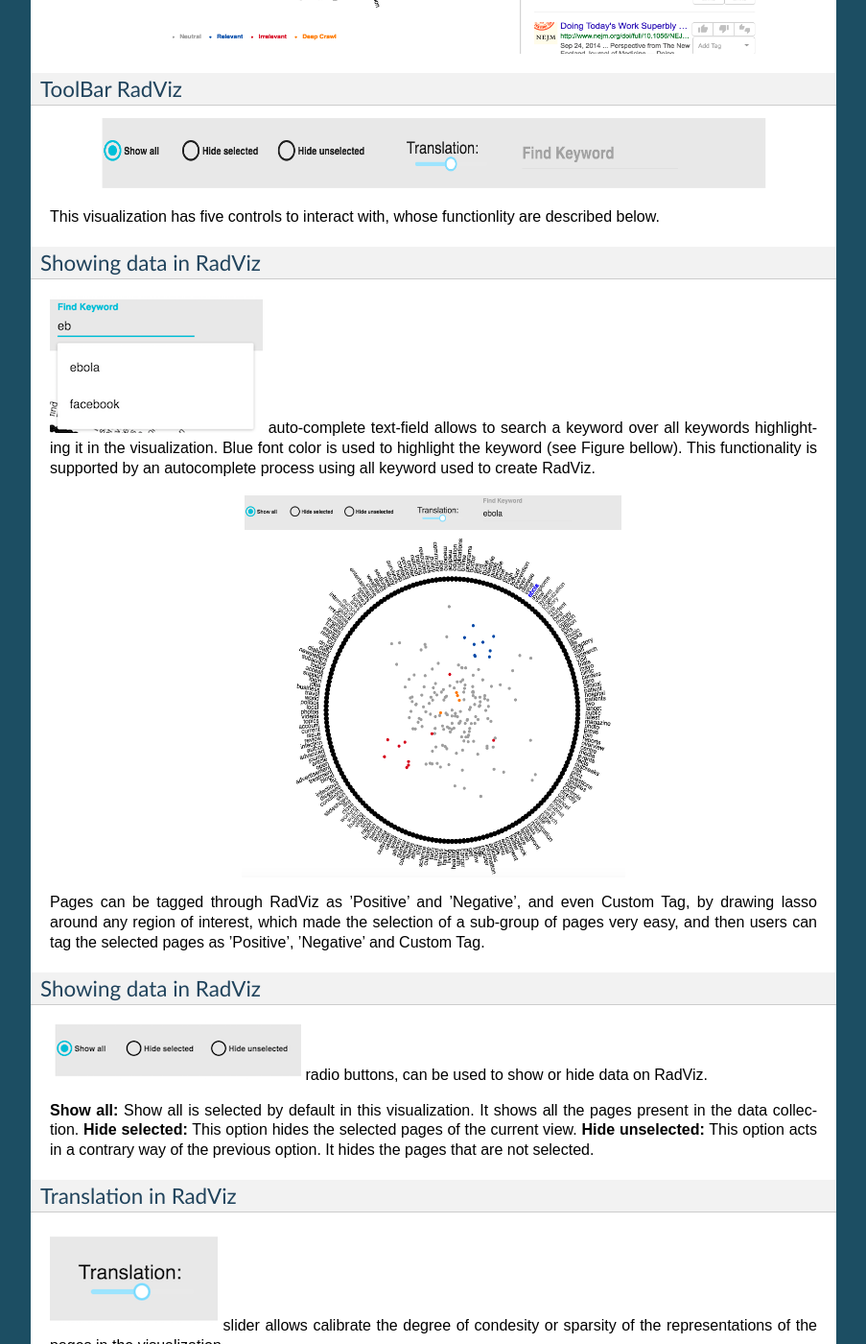
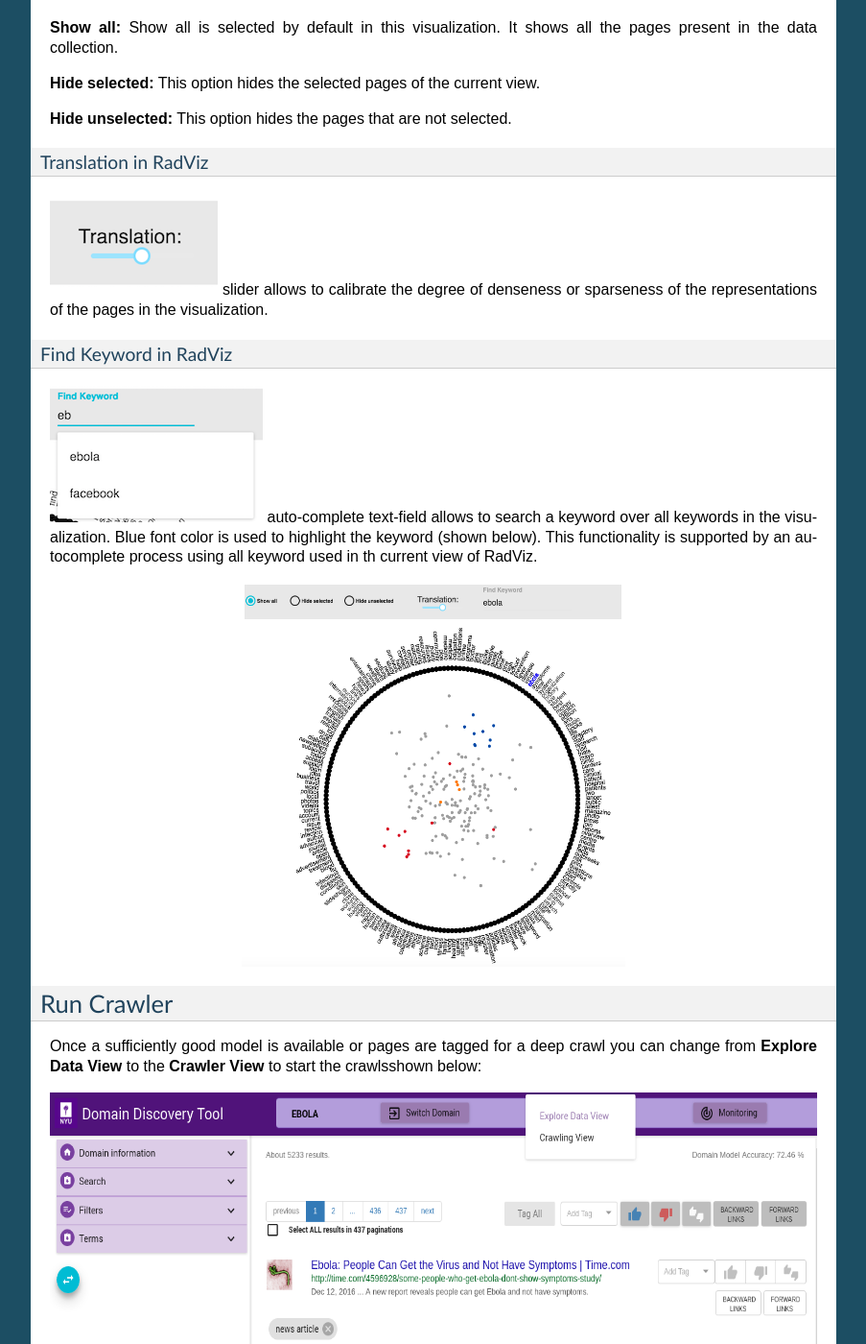
Before and after one commit to VIDA-NYU/domain_discovery_tool, a Sphinx documentation site: the page built from docs/use.rst, in a window 1280 px wide and 1400 px high, scrolled down 15179 px. Shown: the whole window at 96% size, without its empty margins (198-1101 px from the left). Built offline with Sphinx 7.4.7, drawn with Linux system fonts in a browser that asks for light colours; some of the changed text lies outside the part shown.

Commit message:
Consolidated radviz documentation to a single document

```diff
--- a/docs/use.rst
+++ b/docs/use.rst
@@ -45,19 +45,6 @@
 .. include:: terms_summary.rst
 .. include:: visualization_radviz.rst
 
-
-Showing data in RadViz
-******************
-.. include:: visualization_radviz_toolbar_select.rst
-
-Translation in RadViz
-******************
-.. include:: visualization_radviz_toolbar_translation.rst
-
-Find Keyword in RadViz
-******************
-.. include:: visualization_radviz_toolbar_findKeyword.rst
-
 .. include:: run_crawler.rst
 
 Deep Crawl
--- a/docs/visualization_radviz.rst
+++ b/docs/visualization_radviz.rst
@@ -30,11 +30,7 @@
 - A WordCloud of all the top keywords contained in the selected pages is generated in the right top corner. The font size of the keyword in the word cloud is proportional to the frequency of occurence of the word
 - Snippets of selected pages are shown at the right bottom corner
 
-.. image:: figures/visualization_toolbar_lassoSelect_result.png
-   :width: 700px
-   :align: center
-   :height: 430px
-   :alt: alternate text
+Pages can be tagged through RadViz as ’Positive’ and ’Negative’, and even Custom Tag, by drawing lasso around any region of interest, which made the selection of a sub-group of pages very easy, and then users can tag the selected pages as ’Positive’, ’Negative’ and Custom Tag.
 
 ToolBar RadViz
 **************
@@ -48,17 +44,35 @@
 This visualization has five controls to interact with, whose functionlity are described below.
 
 Showing data in RadViz
-******************
+<<<<<<<<<<<<<<<<<<<<<<
+
+.. |toolbar_select| image:: figures/visualization_toolbar_select.png
+
+|toolbar_select| radio buttons, can be used to show or hide data on RadViz.
+
+**Show all:** Show all is selected by default in this visualization. It shows all the pages present in the data collection.
+
+**Hide selected:** This option hides the selected pages of the current view.
+
+**Hide unselected:** This option hides the pages that are not selected.
+
+
+Translation in RadViz
+<<<<<<<<<<<<<<<<<<<<<<
+
+.. |toolbar_translation| image:: figures/visualization_toolbar_transaltion.png
+
+|toolbar_translation|  slider allows to calibrate the degree of denseness or sparseness of the representations of the pages in the visualization.
+
+Find Keyword in RadViz
+<<<<<<<<<<<<<<<<<<<<<<
 
 .. |toolbar_find_keyword| image:: figures/visualization_toolbar_find_keyword.png
 
-|toolbar_find_keyword| auto-complete text-field allows to search a keyword over all keywords highlighting it in the visualization. Blue font color is used to highlight the keyword (see Figure bellow). This functionality is supported by an autocomplete process using all keyword used to create RadViz.
+|toolbar_find_keyword| auto-complete text-field allows to search a keyword over all keywords in the visualization. Blue font color is used to highlight the keyword (shown below). This functionality is supported by an autocomplete process using all keyword used in th current view of RadViz.
 
 .. image:: figures/visualization_toolbar_find_keyword_result.png
    :width: 400px
    :align: center
    :height: 400px
    :alt: alternate text
-
-
-Pages can be tagged through RadViz as ’Positive’ and ’Negative’, and even Custom Tag, by drawing lasso around any region of interest, which made the selection of a sub-group of pages very easy, and then users can tag the selected pages as ’Positive’, ’Negative’ and Custom Tag.
--- a/docs/visualization_radviz_toolbar_select.rst
+++ /dev/null
@@ -1,7 +0,0 @@
-.. |toolbar_select| image:: figures/visualization_toolbar_select.png
-
-|toolbar_select| radio buttons, can be used to show or hide data on RadViz.
-
-**Show all:** Show all is selected by default in this visualization. It shows all the pages present in the data collection.
-**Hide selected:** This option hides the selected pages of the current view.
-**Hide unselected:** This option acts in a contrary way of the previous option. It hides the pages that are not selected.
--- a/docs/visualization_radviz_toolbar_translation.rst
+++ /dev/null
@@ -1,3 +0,0 @@
-.. |toolbar_traslation| image:: figures/visualization_toolbar_transaltion.png
-
-|toolbar_traslation|  slider allows calibrate the degree of condesity or sparsity of the representations of the pages in the visualization.
```
